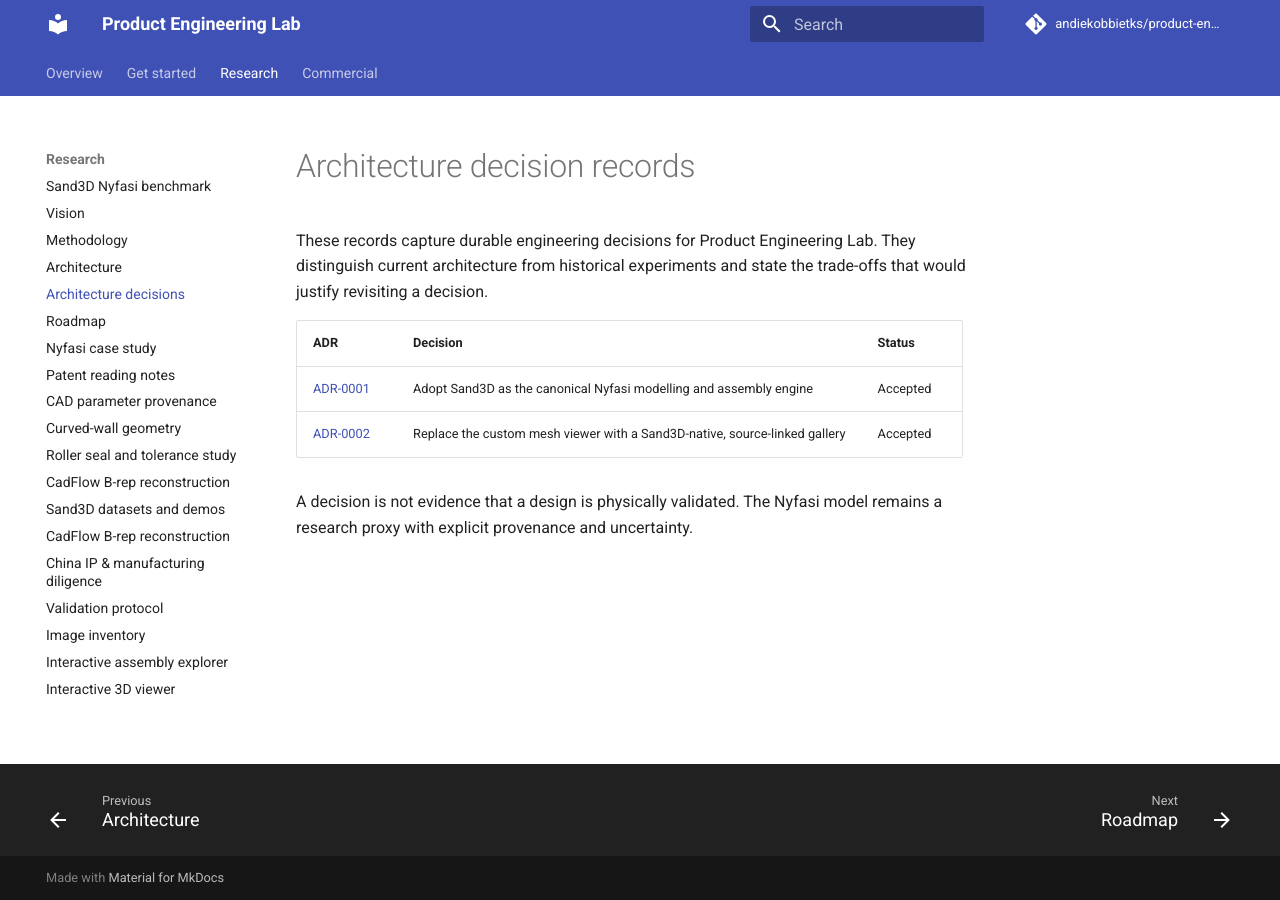
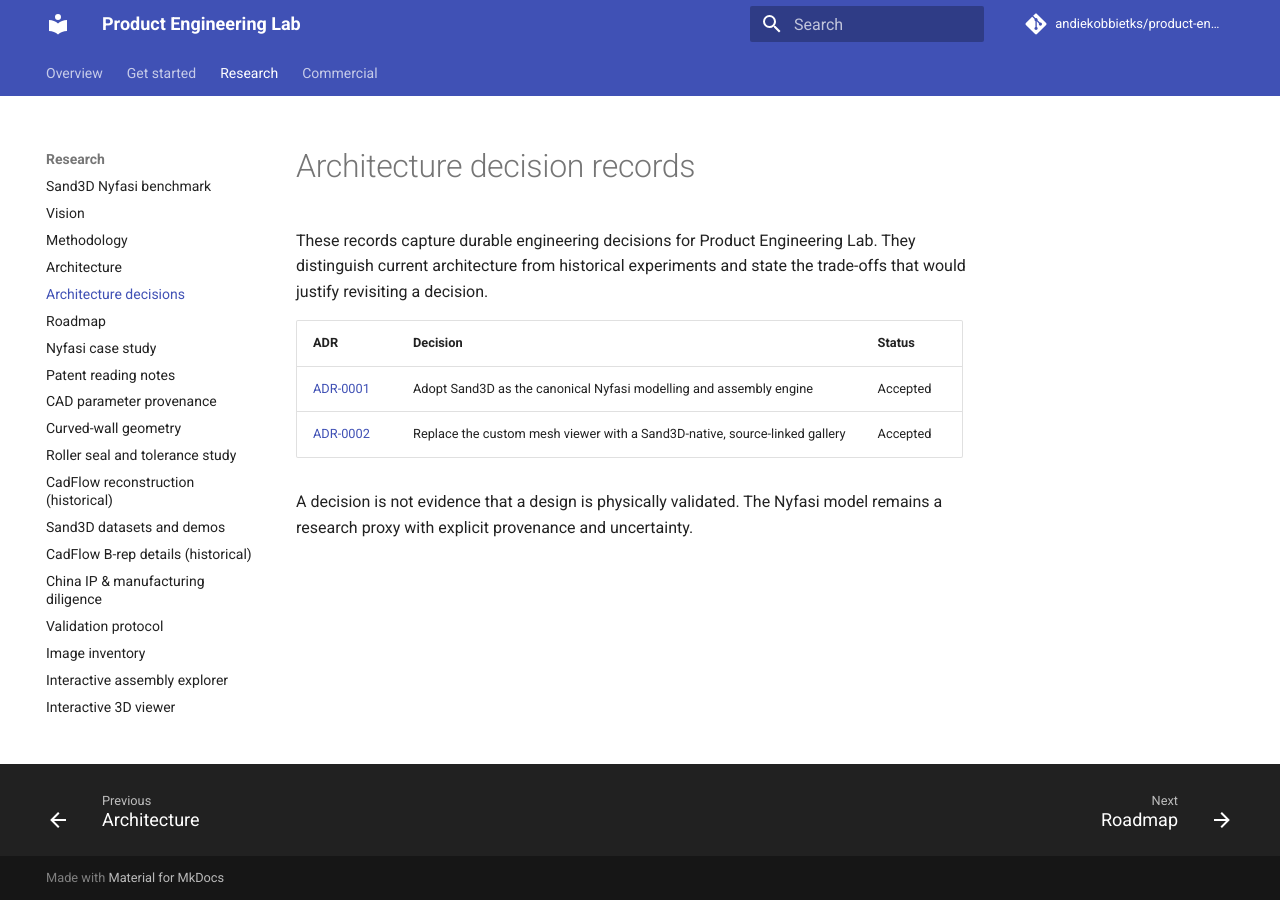
Before and after one commit to andiekobbietks/product-engineering-lab, an MkDocs documentation site: the page built from docs/decisions/index.md, in a window 1280 px wide. Built offline with MkDocs 1.6.1 and Material for MkDocs 9.7.7, drawn with Linux system fonts in a browser that asks for light colours; comment, search, counter and statistics services are not loaded.

Commit message:
Label historical CadFlow docs in navigation

```diff
--- a/mkdocs.yml
+++ b/mkdocs.yml
@@ -29,9 +29,9 @@ nav:
       - CAD parameter provenance: experiments/cad-parameter-provenance.md
       - Curved-wall geometry: experiments/curved-wall-geometry.md
       - Roller seal and tolerance study: experiments/roller-seal-and-tolerance.md
-      - CadFlow B-rep reconstruction: experiments/cadflow-reconstruction.md
+      - CadFlow reconstruction (historical): experiments/cadflow-reconstruction.md
       - Sand3D datasets and demos: experiments/sand3d-dataset-strategy.md
-      - CadFlow B-rep reconstruction: experiments/cadflow-brep.md
+      - CadFlow B-rep details (historical): experiments/cadflow-brep.md
       - China IP & manufacturing diligence: experiments/nyfasi-china-due-diligence.md
       - Validation protocol: experiments/nyfasi-validation.md
       - Image inventory: experiments/image-inventory.md
```
